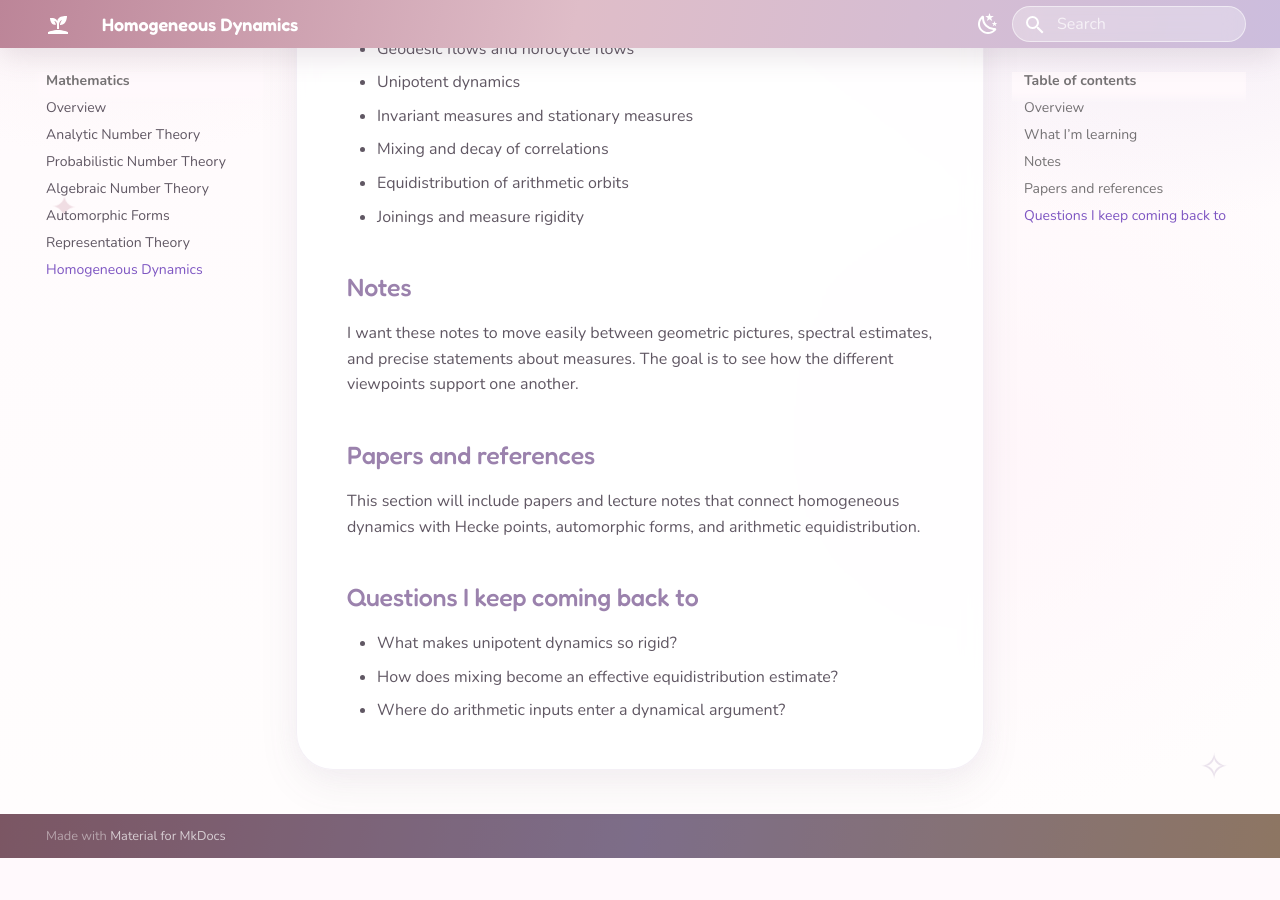
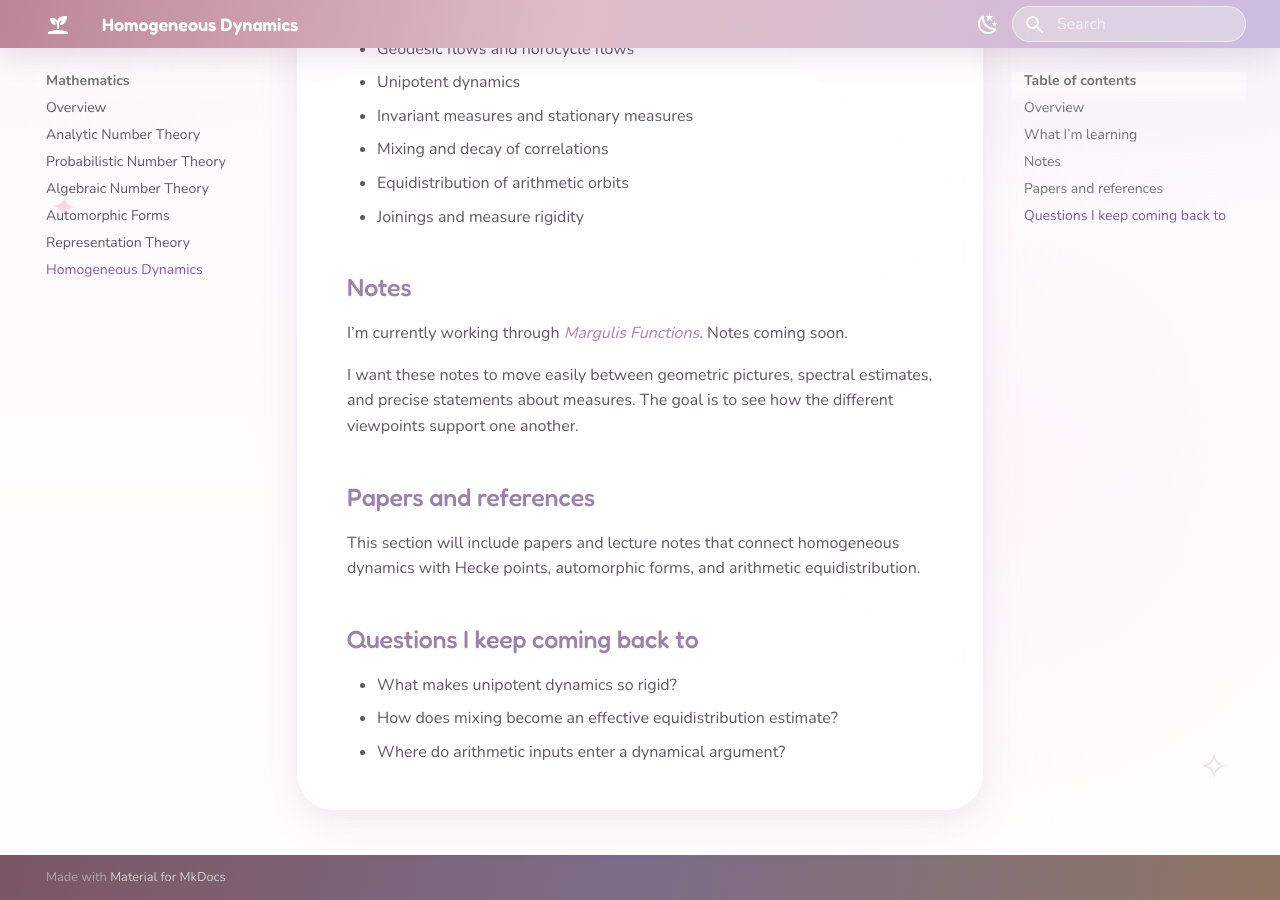
Before and after one commit to yanyanwang-math/yanyanwang-math.github.io, an MkDocs documentation site: the page built from docs/homogeneous-dynamics/index.md, in a window 1280 px wide and 900 px high, scrolled down 575 px. Built offline with MkDocs 1.6.1 and Material for MkDocs 9.7.7, drawn with Linux system fonts in a browser that asks for light colours; before the commit the page ends 1433 px from its top, so only the background shows below that.

Commit message:
Add files via upload

```diff
--- a/docs/homogeneous-dynamics/index.md
+++ b/docs/homogeneous-dynamics/index.md
@@ -18,6 +18,8 @@ This is where I collect notes on group actions on homogeneous spaces, unipotent
 
 ## Notes
 
+I’m currently working through [*Margulis Functions*](https://math.uchicago.edu/~eskin/margulis-functions.pdf). Notes coming soon.
+
 I want these notes to move easily between geometric pictures, spectral estimates, and precise statements about measures. The goal is to see how the different viewpoints support one another.
 
 ## Papers and references
```
